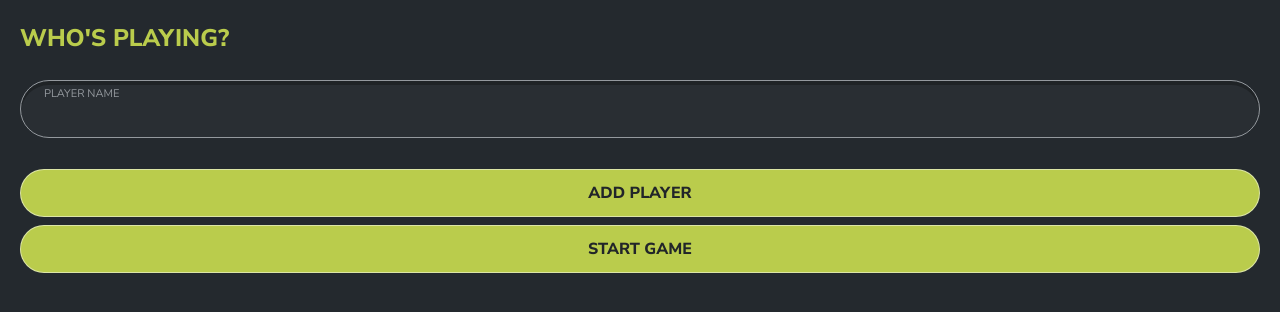
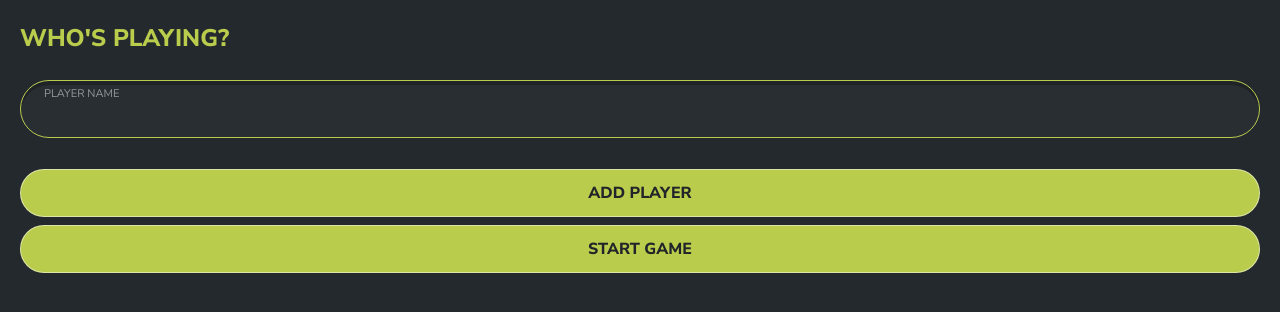
Before and after one commit to jasonjohnson47/svelte-score-keeper, a Svelte app: page / in a window 1280 px wide. Shown: the top 312 px of the page. Built offline with nearby package versions, Linux system fonts and the light colour scheme.

Commit message:
More styling changes

```diff
--- a/src/components/AddSubtractToggle.svelte
+++ b/src/components/AddSubtractToggle.svelte
@@ -52,7 +52,7 @@
         overflow: visible;
         clip: auto;
         white-space: nowrap;
-        border: 1px solid rgba(255, 255, 255, 0.5);
+        border: 1px solid rgba(255, 255, 255, 0.2);
         border-radius: 1.8125rem / 50%;
     }
     .add-sub-btn label span {
--- a/src/components/FloatingLabelInput.svelte
+++ b/src/components/FloatingLabelInput.svelte
@@ -100,7 +100,8 @@
         box-shadow: inset 0 4px 0 0 rgba(0,0,0,0.25);
     }
     .floating-label.has-focus input {
-        border-color: #94999e;
+        /*border-color: #94999e;*/
+        border-color: #bacc4c;
         outline: 0 none;
     }
     .floating-label.has-error input {
```
